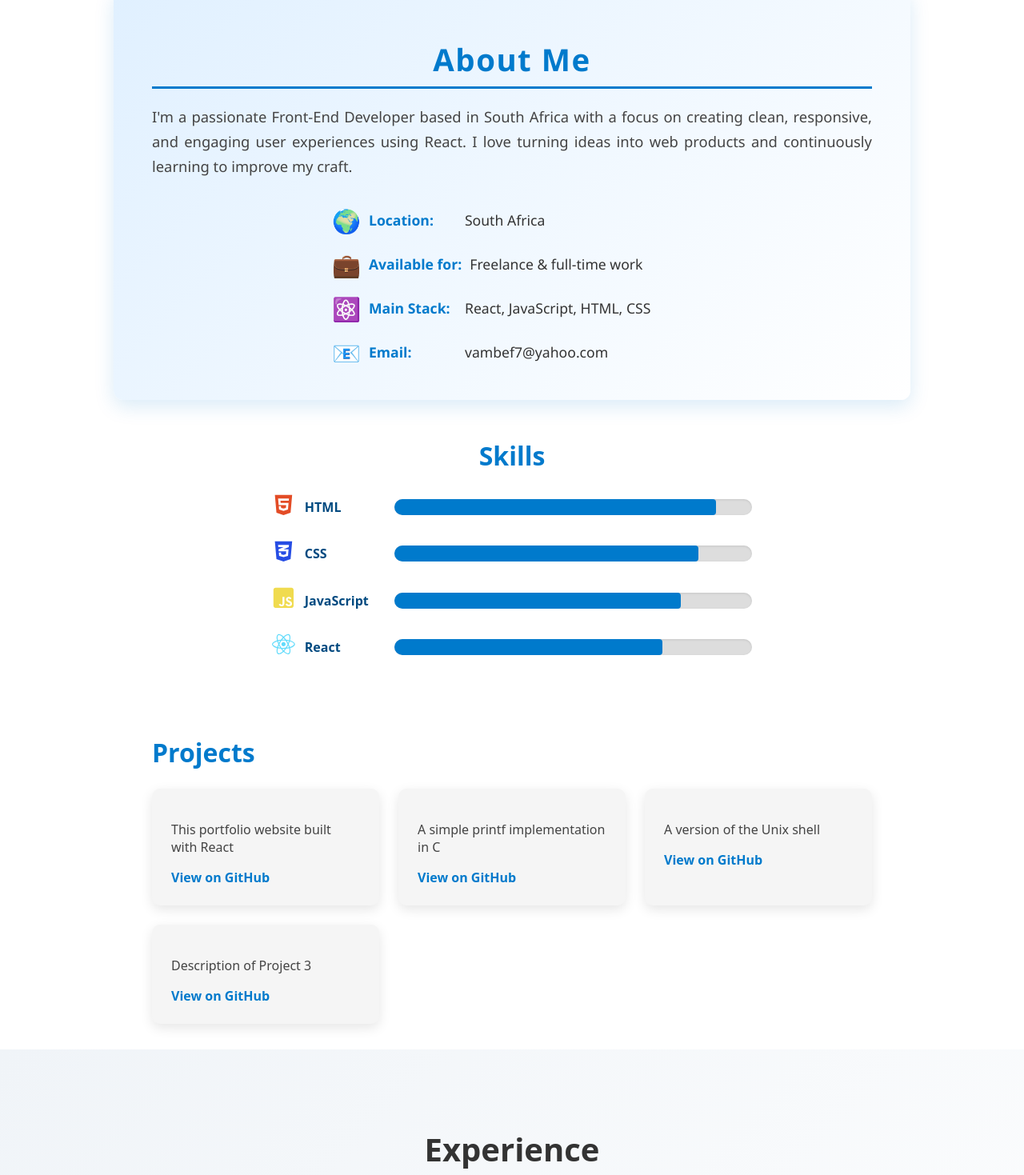
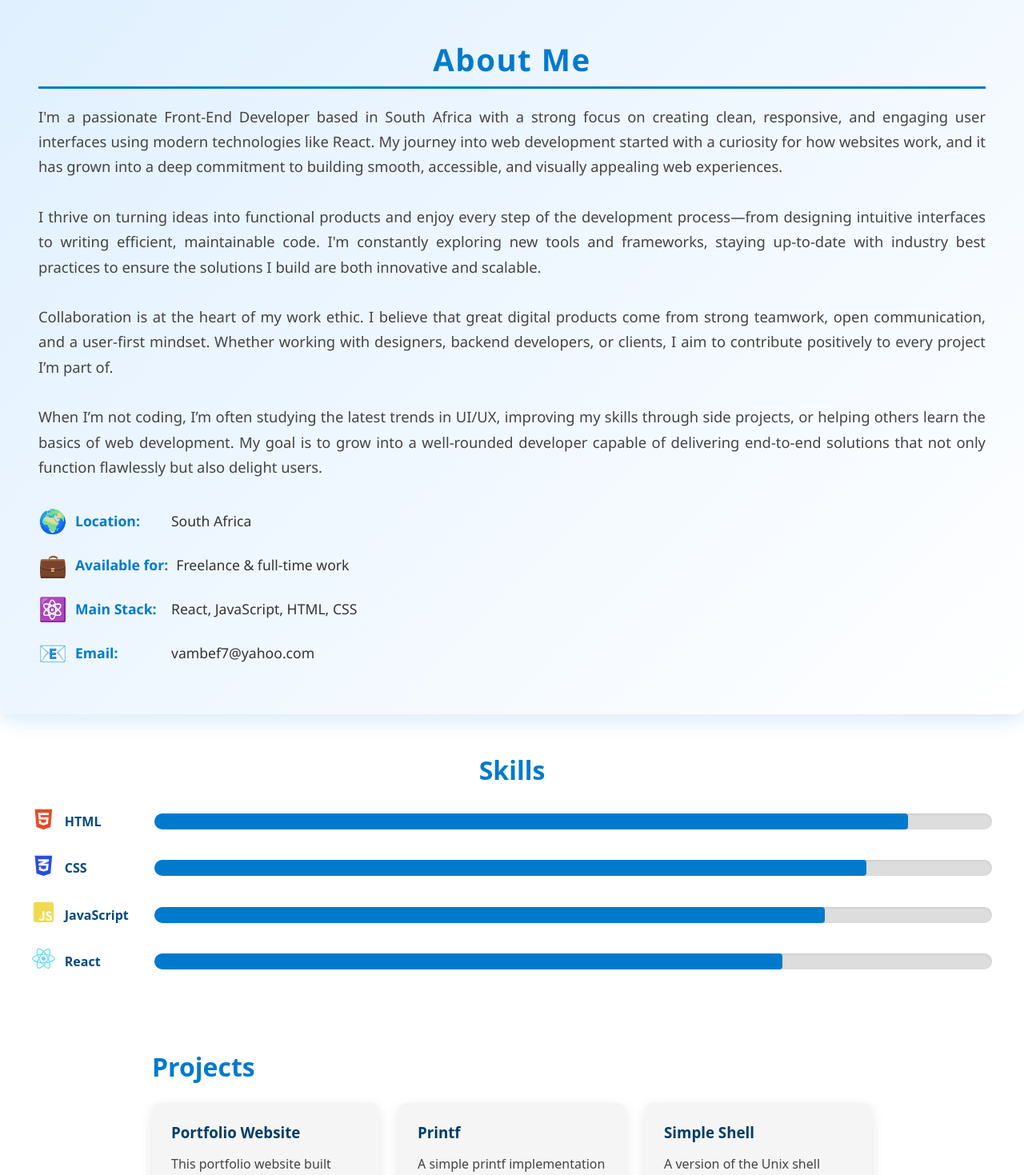
Before and after one commit to DeFatso/resume-site, a React (Create React App) app: page / in a window 1280 px wide. Shown: the part 420-1889 px from the top of the page at 80% size. Built offline with nearby package versions, Linux system fonts and the light colour scheme.

Commit message:
corrections00: About

```diff
--- a/src/components/About.js
+++ b/src/components/About.js
@@ -12,8 +12,15 @@ function About() {
     <section className={`about-section ${fadeIn ? "fade-in" : ""}`}>
       <h2>About Me</h2>
       <p className="about-description">
-        I'm a passionate Front-End Developer based in South Africa with a focus on creating clean, responsive, and engaging user experiences using React. I love turning ideas into web products and continuously learning to improve my craft.
+        I'm a passionate Front-End Developer based in South Africa with a strong focus on creating clean, responsive, and engaging user interfaces using modern technologies like React. My journey into web development started with a curiosity for how websites work, and it has grown into a deep commitment to building smooth, accessible, and visually appealing web experiences.
+        <br /><br />
+        I thrive on turning ideas into functional products and enjoy every step of the development process—from designing intuitive interfaces to writing efficient, maintainable code. I'm constantly exploring new tools and frameworks, staying up-to-date with industry best practices to ensure the solutions I build are both innovative and scalable.
+        <br /><br />
+        Collaboration is at the heart of my work ethic. I believe that great digital products come from strong teamwork, open communication, and a user-first mindset. Whether working with designers, backend developers, or clients, I aim to contribute positively to every project I’m part of.
+        <br /><br />
+        When I’m not coding, I’m often studying the latest trends in UI/UX, improving my skills through side projects, or helping others learn the basics of web development. My goal is to grow into a well-rounded developer capable of delivering end-to-end solutions that not only function flawlessly but also delight users.
       </p>
+
 
       <ul className="about-list">
         <li><span className="icon">🌍</span> <strong>Location:</strong> South Africa</li>
--- a/src/components/Projects.js
+++ b/src/components/Projects.js
@@ -19,7 +19,7 @@ const projects = [
     },
     {
         title: "AirBnB Clone",
-        description: "Description of Project 3",
+        description: "A clone of the AirBnB website",
         link: "https://github.com/DeFatso/AirBnB_clone",
     },
 ];
@@ -31,9 +31,9 @@ function Projects() {
       <div className="projects-grid">
         {projects.map((project, index) => (
           <div className="project-card" key={index}>
-            <h3>{project.name}</h3>
+            <h3>{project.title}</h3>
             <p>{project.description}</p>
-            <a href={project.github} target="_blank" rel="noopener noreferrer" className="github-link">
+            <a href={project.link} target="_blank" rel="noopener noreferrer" className="github-link">
               View on GitHub
             </a>
           </div>
--- a/src/styles/About.css
+++ b/src/styles/About.css
@@ -1,5 +1,5 @@
 .about-section {
-  max-width: 900px;     /* wider for desktop */
+  max-width: 1200px;     /* wider for desktop */
   margin: 3rem auto;
   padding: 2rem 3rem 2.5rem;
   background: linear-gradient(135deg, #e0f0ff 0%, #ffffff 100%);
@@ -50,9 +50,9 @@
   display: flex;
   flex-direction: column;
   gap: 1rem;
-  max-width: 450px;
-  margin: 0 auto;
+  margin-top: 2rem;
 }
+
 
 .about-list li {
   display: flex;
@@ -96,7 +96,7 @@
 
 /* Dark mode adjustments */
 .app.dark .about-section {
-  background: linear-gradient(135deg, #003366 0%, #001933 100%);
+  background: linear-gradient(135deg, #003366 0%, #0b233c 100%);
   box-shadow: 0 8px 24px rgba(0, 76, 153, 0.7);
   color: #d0dfff;
 }
--- a/src/styles/Skills.css
+++ b/src/styles/Skills.css
@@ -1,5 +1,5 @@
 .skills-section {
-  max-width: 600px;
+  max-width: 1200px;
   margin: 2rem auto;
   padding: 0 1rem;
 }
```
